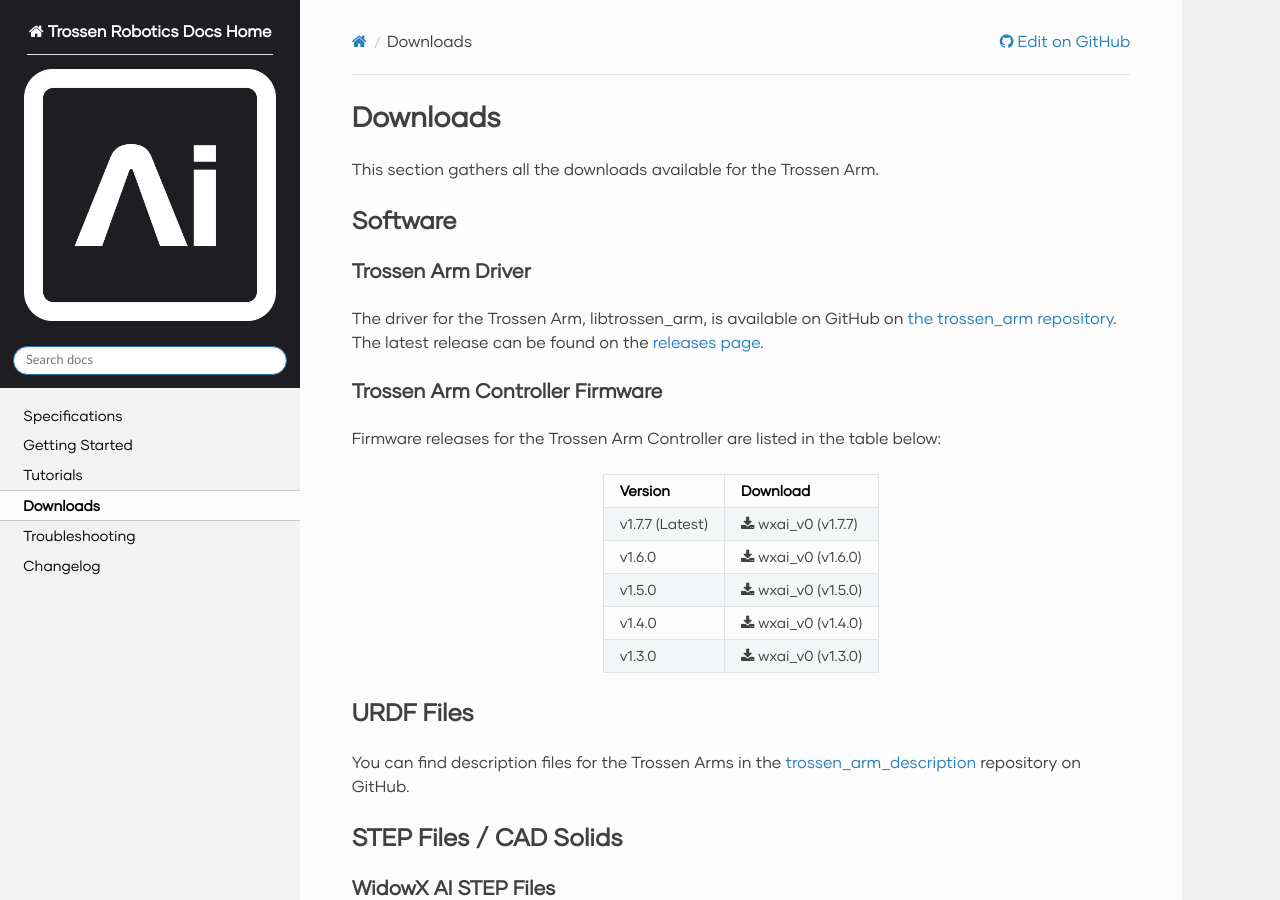
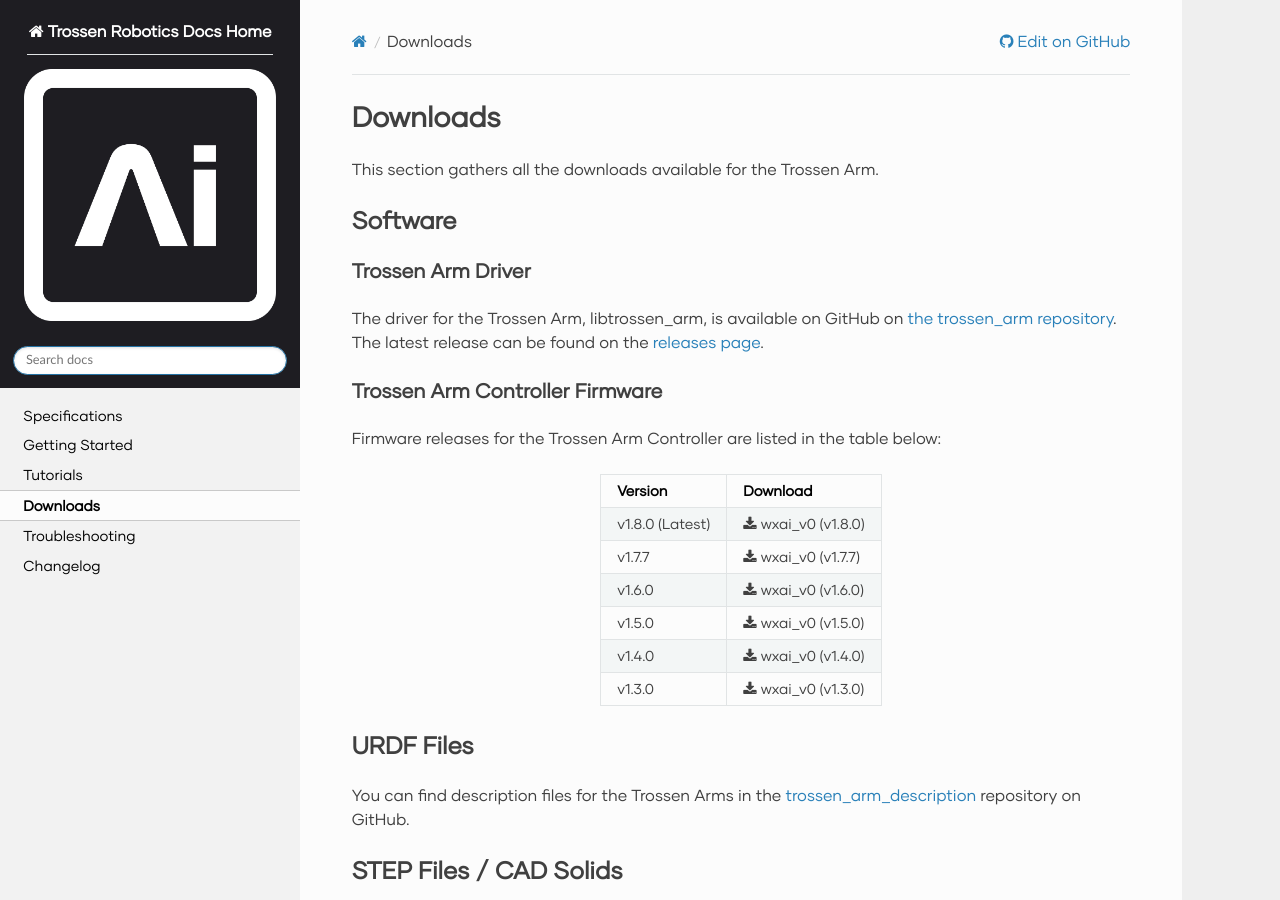
Before and after one commit to TrossenRobotics/trossen_arm, a Sphinx documentation site: the page built from docs/downloads.rst, in a window 1280 px wide and 900 px high. Built offline with Sphinx 7.4.7 and the Read the Docs theme 3.1.0, drawn with Linux system fonts in a browser that asks for light colours; some web fonts are replaced; pages that are not in the unit, such as notebooks, are missing from menus.

Commit message:
Add firmware v1.8.0

```diff
--- a/docs/downloads.rst
+++ b/docs/downloads.rst
@@ -27,7 +27,9 @@ Firmware releases for the Trossen Arm Controller are listed in the table below:
 
     * - Version
       - Download
-    * - v1.7.7 (Latest)
+    * - v1.8.0 (Latest)
+      - :download:`wxai_v0 (v1.8.0) </_static/downloads/arm_controller_firmware/wxai_v0/firmware-wxai_v0-v1.8.0.zip>`
+    * - v1.7.7
       - :download:`wxai_v0 (v1.7.7) </_static/downloads/arm_controller_firmware/wxai_v0/firmware-wxai_v0-v1.7.7.zip>`
     * - v1.6.0
       - :download:`wxai_v0 (v1.6.0) </_static/downloads/arm_controller_firmware/wxai_v0/firmware-wxai_v0-v1.6.0.zip>`
```
Also changed, not shown: 1 other file.
